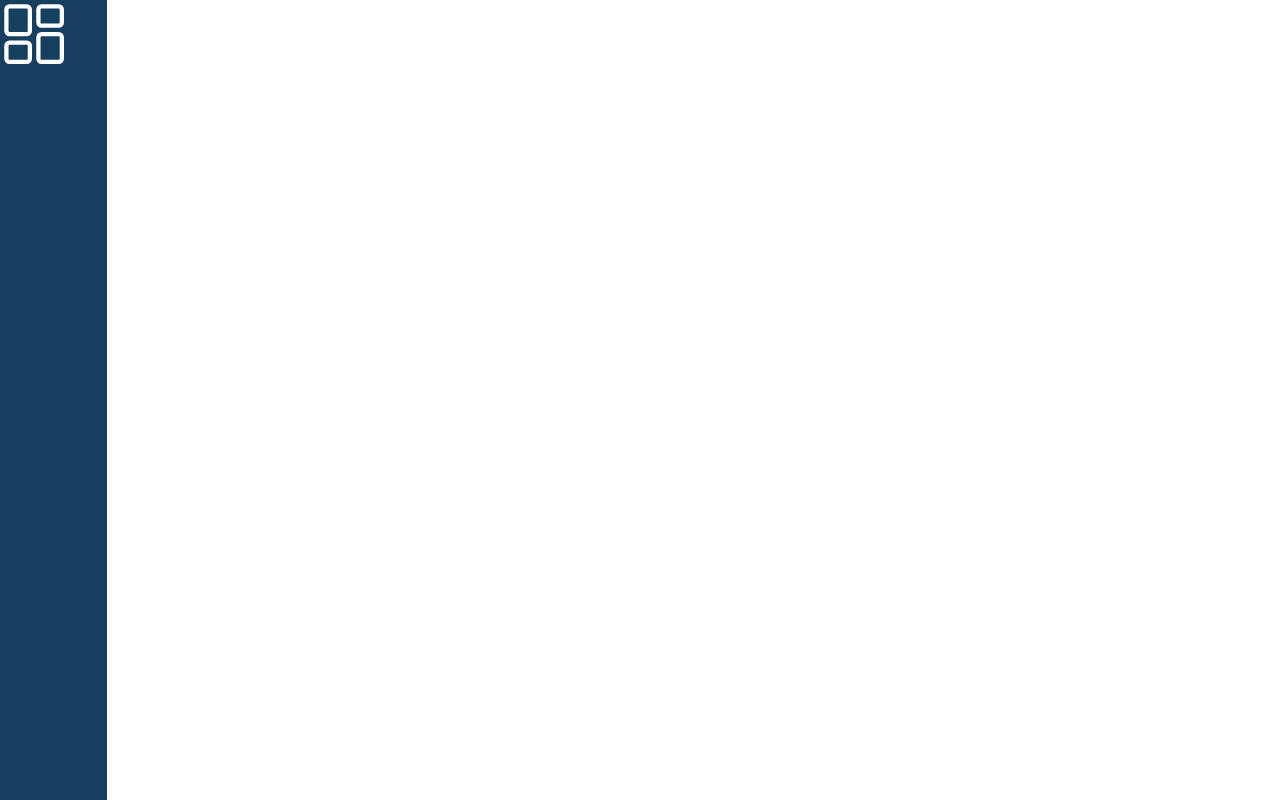
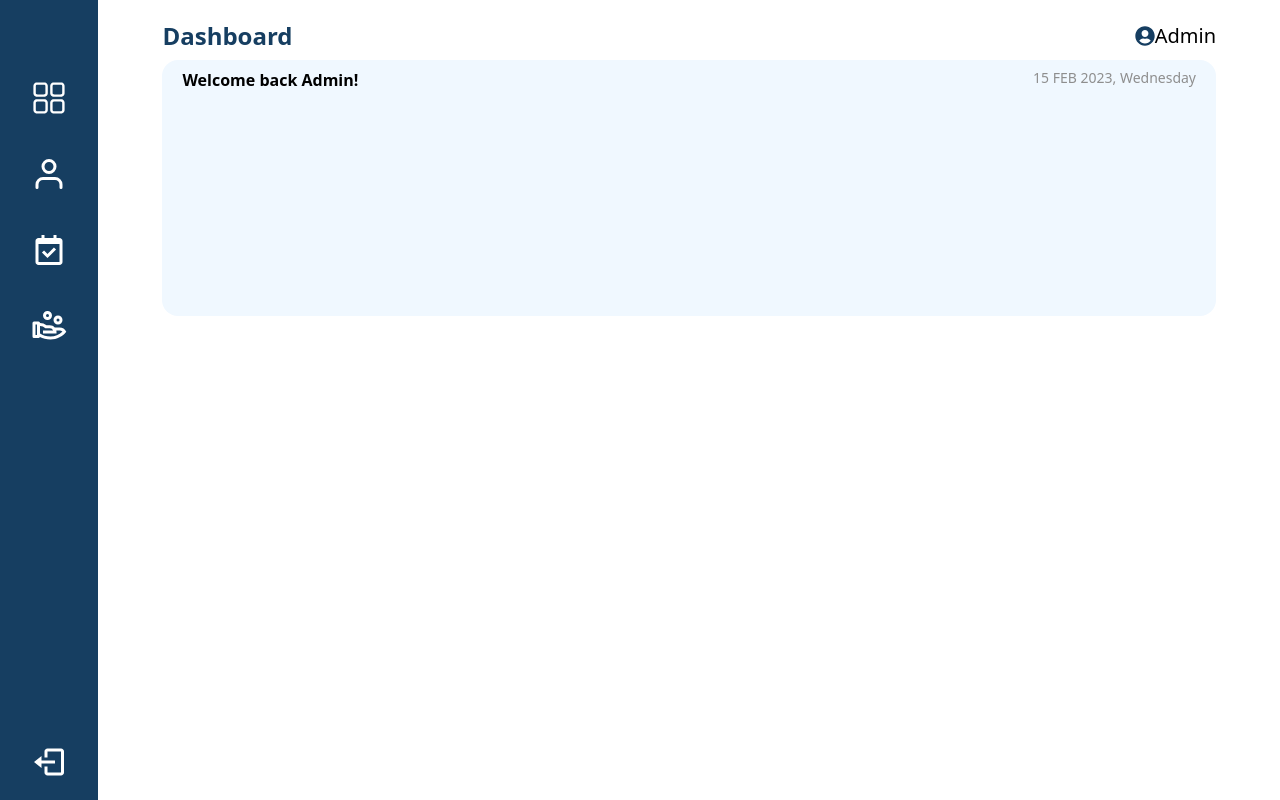
Before and after one commit to x1ang77/HackathonGroup7, a React (Create React App) app in the folder client/: page /dashboard in a window 1280 px wide. Before the commit this address had no page. Built offline with nearby package versions, Linux system fonts and the light colour scheme; what tw-elements would draw is missing.

Commit message:
1.5commit

```diff
--- a/client/package.json
+++ b/client/package.json
@@ -8,6 +8,7 @@
     "@testing-library/user-event": "^13.5.0",
     "react": "^18.2.0",
     "react-dom": "^18.2.0",
+    "react-icons": "^4.7.1",
     "react-query": "^3.39.3",
     "react-router-dom": "^6.8.1",
     "react-scripts": "5.0.1",
--- a/client/public/index.html
+++ b/client/public/index.html
@@ -39,5 +39,9 @@
       To begin the development, run `npm start` or `yarn start`.
       To create a production bundle, use `npm run build` or `yarn build`.
     -->
+    <script
+      src="https://kit.fontawesome.com/e2fd310501.js"
+      crossorigin="anonymous"
+    ></script>
   </body>
 </html>
--- a/client/src/App.js
+++ b/client/src/App.js
@@ -2,6 +2,7 @@ import "./App.css";
 import React from "react";
 import { Routes, Route } from "react-router-dom";
 import Login from "./partials/Login";
+import { Dashboard } from "./pages/Dashboard";
 import { Sidebar } from "./Sidebar";
 
 function App() {
@@ -10,9 +11,10 @@ function App() {
       <div className="w-1/12 h-screen bg-blue">
         <Sidebar />
       </div>
-      <div className="w-4/5">
+      <div className="w-full">
         <Routes>
           <Route path="/" element={<Login />} />
+          <Route path="dashboard" element={<Dashboard />} />
         </Routes>
       </div>
     </div>
--- a/client/src/Sidebar.js
+++ b/client/src/Sidebar.js
@@ -1,14 +1,23 @@
+import { RxDashboard } from "react-icons/rx";
+import { FiUser } from "react-icons/fi";
+import { BiLogOut } from "react-icons/bi";
+import { BiCalendarCheck } from "react-icons/bi";
+import { RiHandCoinLine } from "react-icons/ri";
+import { NavLink } from "react-router-dom";
+
 export const Sidebar = () => {
   return (
-    <div className="grid grid-cols-1 content-between">
-      <div className="flex flex-col justify-center">
-        <svg viewBox="0 0 50 50" width="100%" height="100%" className="icon">
-          <path
-            d="M27.531 30h-8.062A2.472 2.472 0 0 1 17 27.531V17.469A2.472 2.472 0 0 1 19.469 15h8.062A2.472 2.472 0 0 1 30 17.469v10.062A2.472 2.472 0 0 1 27.531 30zm-8.062-13a.469.469 0 0 0-.469.469v10.062c0 .259.21.469.469.469h8.062c.259 0 .469-.21.469-.469V17.469a.469.469 0 0 0-.469-.469zM27.531 13h-8.062A2.472 2.472 0 0 1 17 10.531V4.469A2.472 2.472 0 0 1 19.469 2h8.062A2.472 2.472 0 0 1 30 4.469v6.062A2.472 2.472 0 0 1 27.531 13zm-8.062-9a.469.469 0 0 0-.469.469v6.062c0 .259.21.469.469.469h8.062c.259 0 .469-.21.469-.469V4.469A.469.469 0 0 0 27.531 4zM12.531 17H4.469A2.472 2.472 0 0 1 2 14.531V4.469A2.472 2.472 0 0 1 4.469 2h8.062A2.472 2.472 0 0 1 15 4.469v10.062A2.472 2.472 0 0 1 12.531 17zM4.469 4A.469.469 0 0 0 4 4.469v10.062c0 .259.21.469.469.469h8.062c.259 0 .469-.21.469-.469V4.469A.469.469 0 0 0 12.531 4zM12.531 30H4.469A2.472 2.472 0 0 1 2 27.531v-6.062A2.472 2.472 0 0 1 4.469 19h8.062A2.472 2.472 0 0 1 15 21.469v6.062A2.472 2.472 0 0 1 12.531 30zm-8.062-9a.469.469 0 0 0-.469.469v6.062c0 .259.21.469.469.469h8.062c.259 0 .469-.21.469-.469v-6.062a.469.469 0 0 0-.469-.469z"
-            data-original="#000000"
-            class=""
-          ></path>
-        </svg>
+    <div className="grid grid-cols-1 content-between h-screen">
+      <div className="flex flex-col mx-auto text-4xl text-white space-y-10 mt-20">
+        <NavLink to="dashboard">
+          <RxDashboard />
+        </NavLink>
+        <FiUser />
+        <BiCalendarCheck />
+        <RiHandCoinLine />
+      </div>
+      <div className="flex flex-col mx-auto text-4xl text-white space-y-10 mb-5">
+        <BiLogOut />
       </div>
     </div>
   );
--- a/client/src/pages/dashboard.js
+++ b/client/src/pages/dashboard.js
@@ -0,0 +1,20 @@
+import { FaUserCircle } from "react-icons/fa";
+export const Dashboard = () => {
+  return (
+    <div>
+      <div className="flex justify-between mx-16 mt-5">
+        <h1 className="text-2xl text-blue font-bold">Dashboard</h1>
+        <div className="flex items-center text-xl">
+          <FaUserCircle className="text-blue" />
+          <h1>Admin</h1>
+        </div>
+      </div>
+      <div className="bg-lightblue h-64 mx-16 mt-2 rounded-2xl">
+        <div className="flex justify-between mx-5 pt-2">
+          <h1 className="font-bold">Welcome back Admin!</h1>
+          <h1 className="text-sm text-gray">15 FEB 2023, Wednesday</h1>
+        </div>
+      </div>
+    </div>
+  );
+};
--- a/client/tailwind.config.js
+++ b/client/tailwind.config.js
@@ -8,6 +8,9 @@ module.exports = {
   theme: {
     colors: {
       blue: "#163E61",
+      white: "#FFFFFF",
+      lightblue: "#F0F8FF",
+      gray: "#8E8E8E",
     },
     extend: {
       width: {
```
Also changed, not shown: 1 other file (tests, documents, lock files or other folders).
